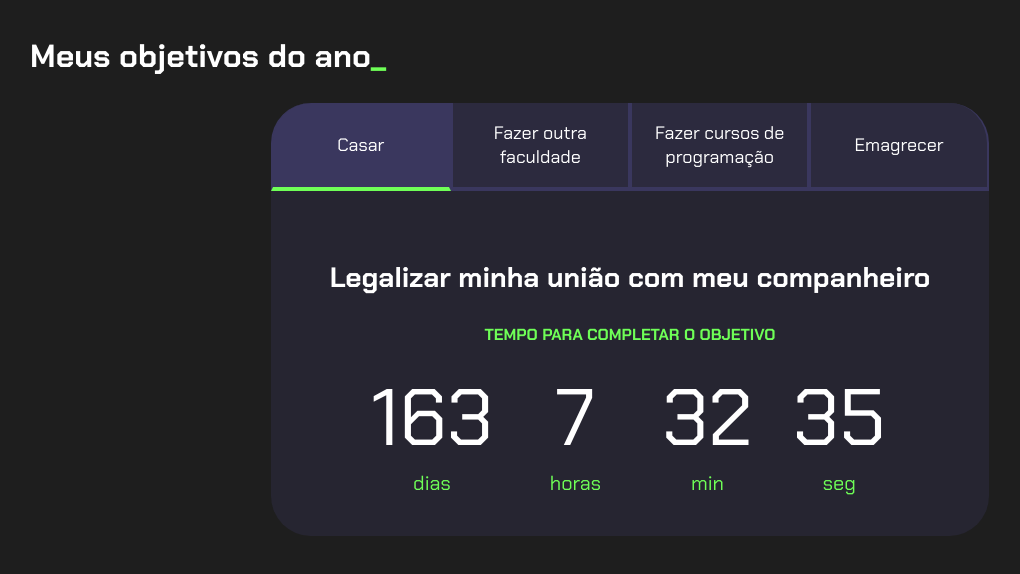
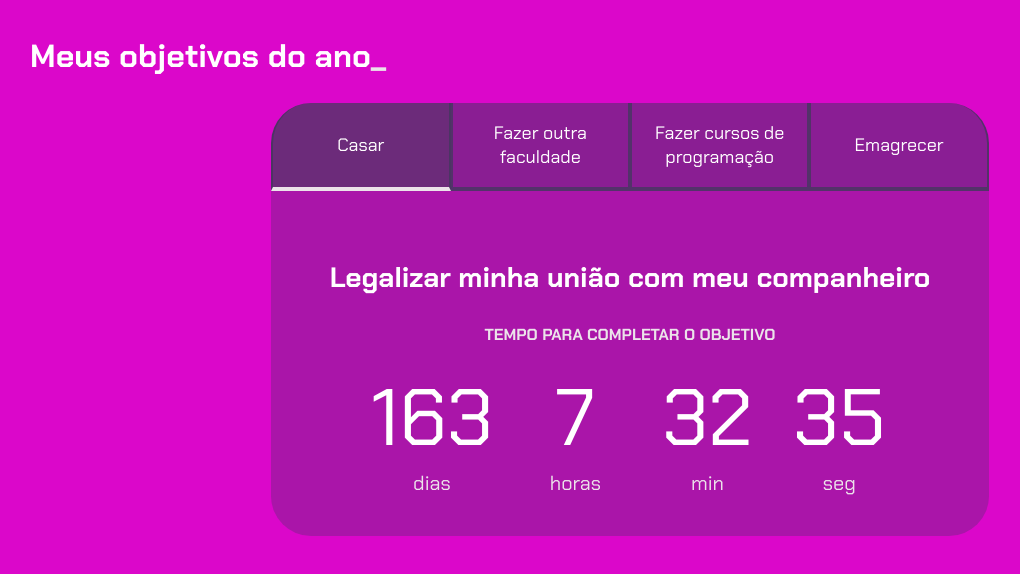
Before and after one commit to Ghostkayn/projeto-de-vida-1, a plain HTML site: page index.html in a window 1280 px wide. Shown: the whole page, without its empty margins (10-1030 px from the left). Drawn offline with Linux system fonts and the light colour scheme.

Commit message:
style.css

```diff
--- a/style.css
+++ b/style.css
@@ -1,10 +1,10 @@
 @import url('https://fonts.googleapis.com/css2?family=Chakra+Petch:wght@400;700&display=swap');
 
 :root {
-    --cor-de-fundo: #1E1E1E;
-    --verde: #6FFF57;
+    --cor-de-fundo: #db07ca;
+    --verde: #ece3ea;
     --branco: #FFFFFF;
-    --botao-ativo: #3A375E;
+    --botao-ativo: #3e3b5ab4;
     --botao-inativo: rgba(58, 55, 94, 0.5);
     --texto-fundo: rgba(58, 55, 94, 0.3);
 }
```
